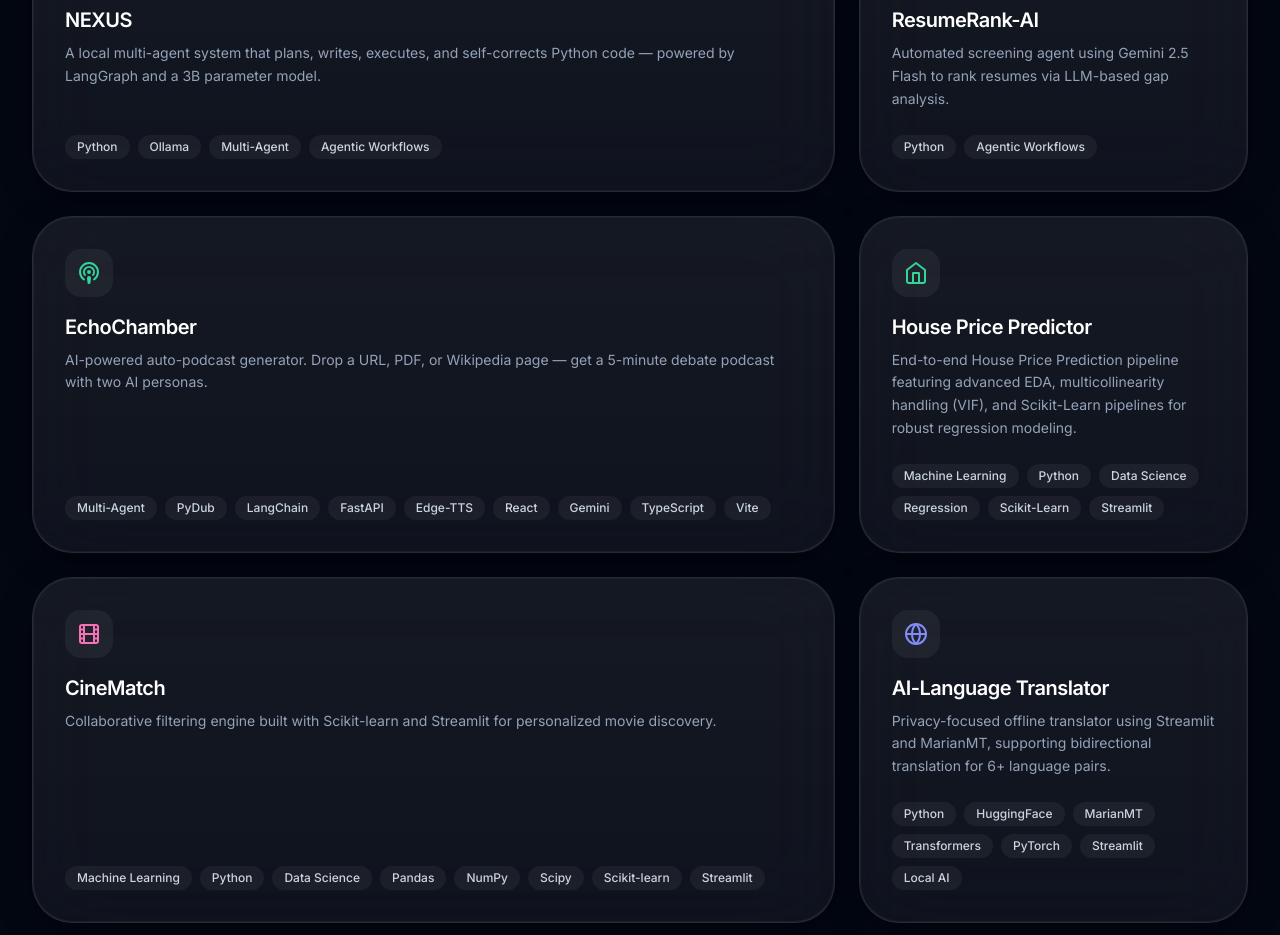
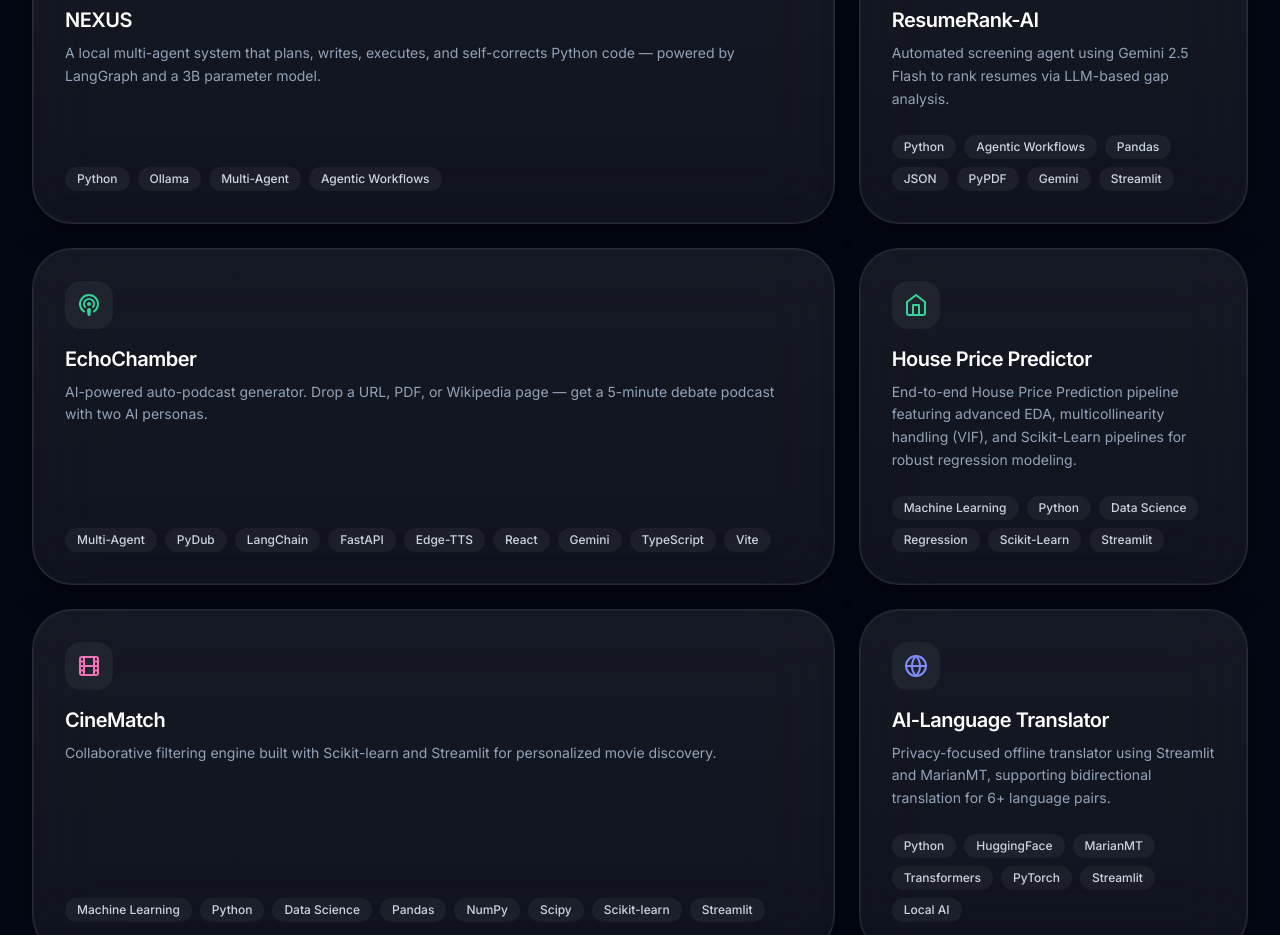
Before and after one commit to Swapnil-bo/Portfolio, a Next.js app: page / in a window 1280 px wide. Shown: the part 1780-2715 px from the top of the page. Built offline with nearby package versions, Linux system fonts and the light colour scheme.

Commit message:
Added some tags to the project ResumeRank-AI

```diff
--- a/src/components/sections/bento-projects.tsx
+++ b/src/components/sections/bento-projects.tsx
@@ -70,7 +70,7 @@
         title: "ResumeRank-AI",
         category: "Agentic AI",
         description: "Automated screening agent using Gemini 2.5 Flash to rank resumes via LLM-based gap analysis.",
-        tags: ["Python", "Agentic Workflows"],
+        tags: ["Python", "Agentic Workflows", "Pandas", "JSON", "PyPDF", "Gemini", "Streamlit"],
         icon: <Briefcase className="h-6 w-6 text-purple-400" />,
         className: "md:col-span-1 md:row-span-1",
         href: "https://github.com/Swapnil-bo/ResumeRank-AI",
```
